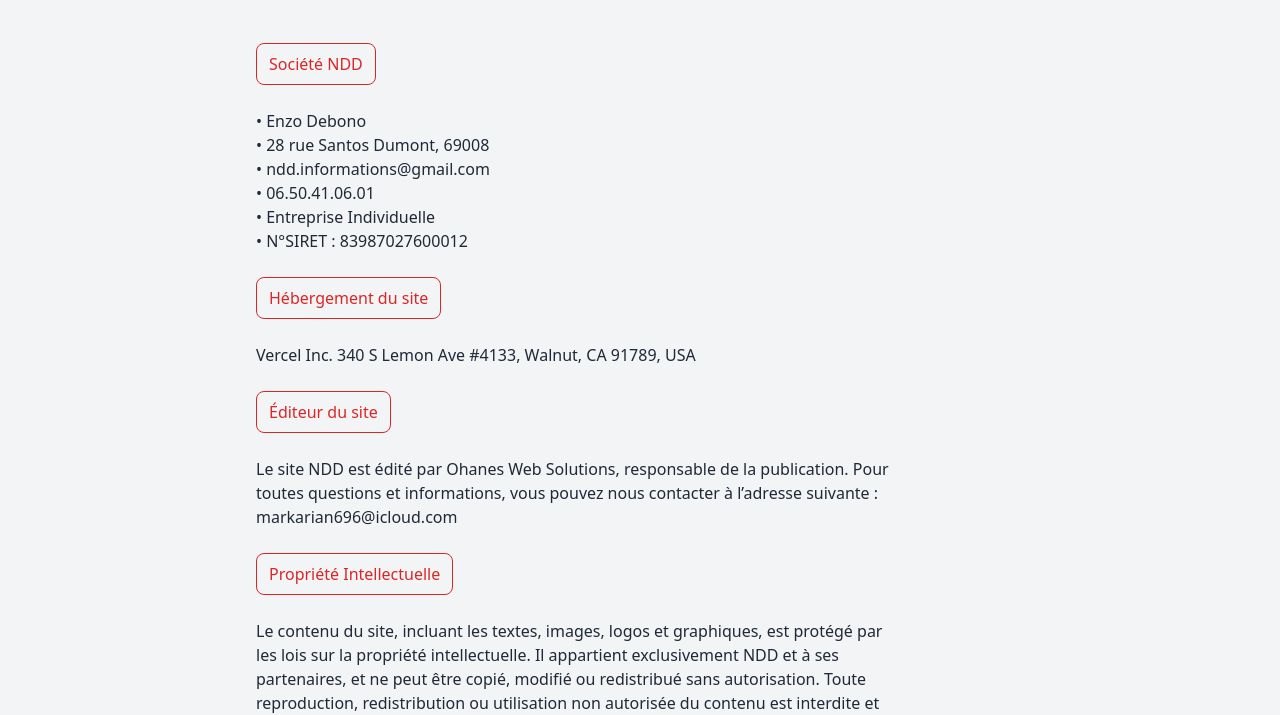
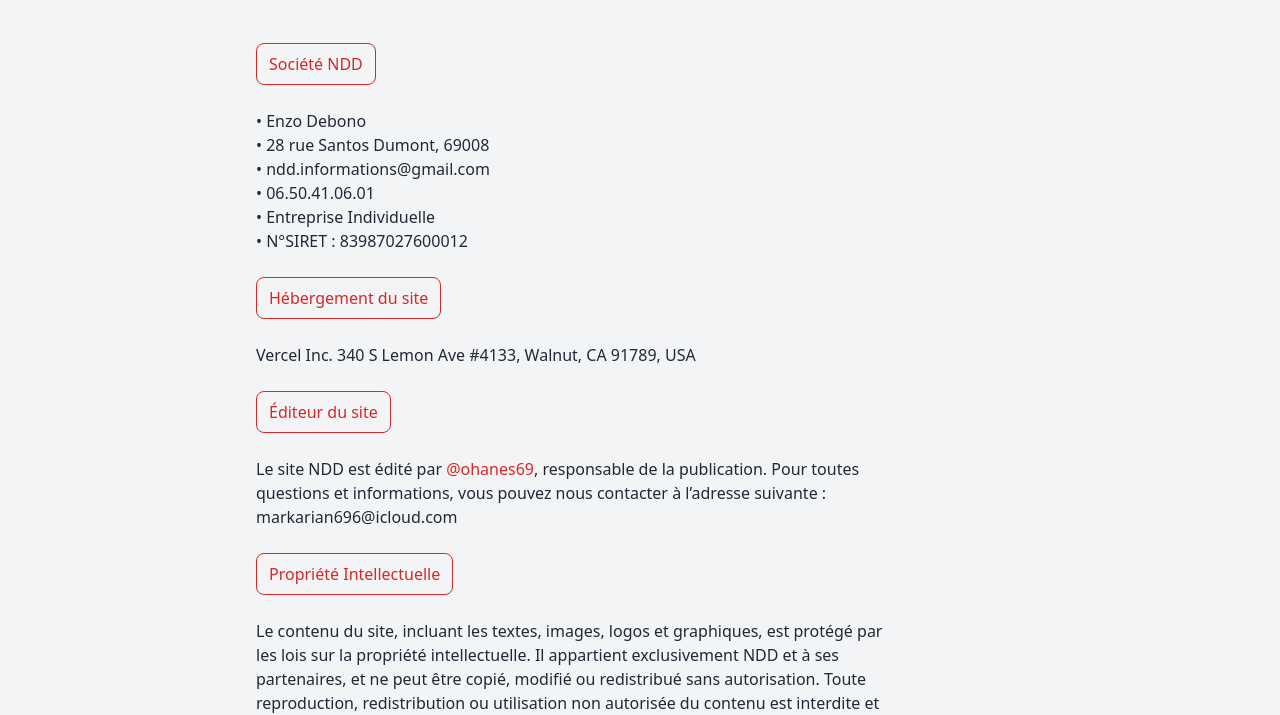
Before and after one commit to ohanes69/NDD, a website: page mentionslegales.html in a window 1280 px wide. Shown: the part 86-801 px from the top of the page. Drawn offline with nearby package versions, Linux system fonts and the light colour scheme.

Commit message:
change creator link

```diff
--- a/mentionslegales.html
+++ b/mentionslegales.html
@@ -71,7 +71,7 @@
             </div>
             <p class="text-red-600 border border-red-600 text-md font-medium py-2 px-3 rounded-lg max-w-max">Éditeur du site</p>
             <div class="text-gray-800 font-light py-0 max-w-max w-full md:w-10/12 lg:w-10/12">
-            <p class="py-6">Le site NDD est édité par Ohanes Web Solutions, responsable de la publication. Pour toutes questions et informations, vous pouvez nous contacter à l’adresse suivante : markarian696@icloud.com</p>
+            <p class="py-6">Le site NDD est édité par <a href="https://www.instagram.com/ohanes69/" target="_blank" class="hover:underline text-red-600">@ohanes69</a>, responsable de la publication. Pour toutes questions et informations, vous pouvez nous contacter à l’adresse suivante : markarian696@icloud.com</p>
             </div>
             <p class="text-red-600 border border-red-600 text-md font-medium py-2 px-3 rounded-lg max-w-max">Propriété Intellectuelle</p>
             <div class="text-gray-800 font-light py-0 max-w-max w-full md:w-10/12 lg:w-10/12">
```
Also changed, not shown: 1 other file.
